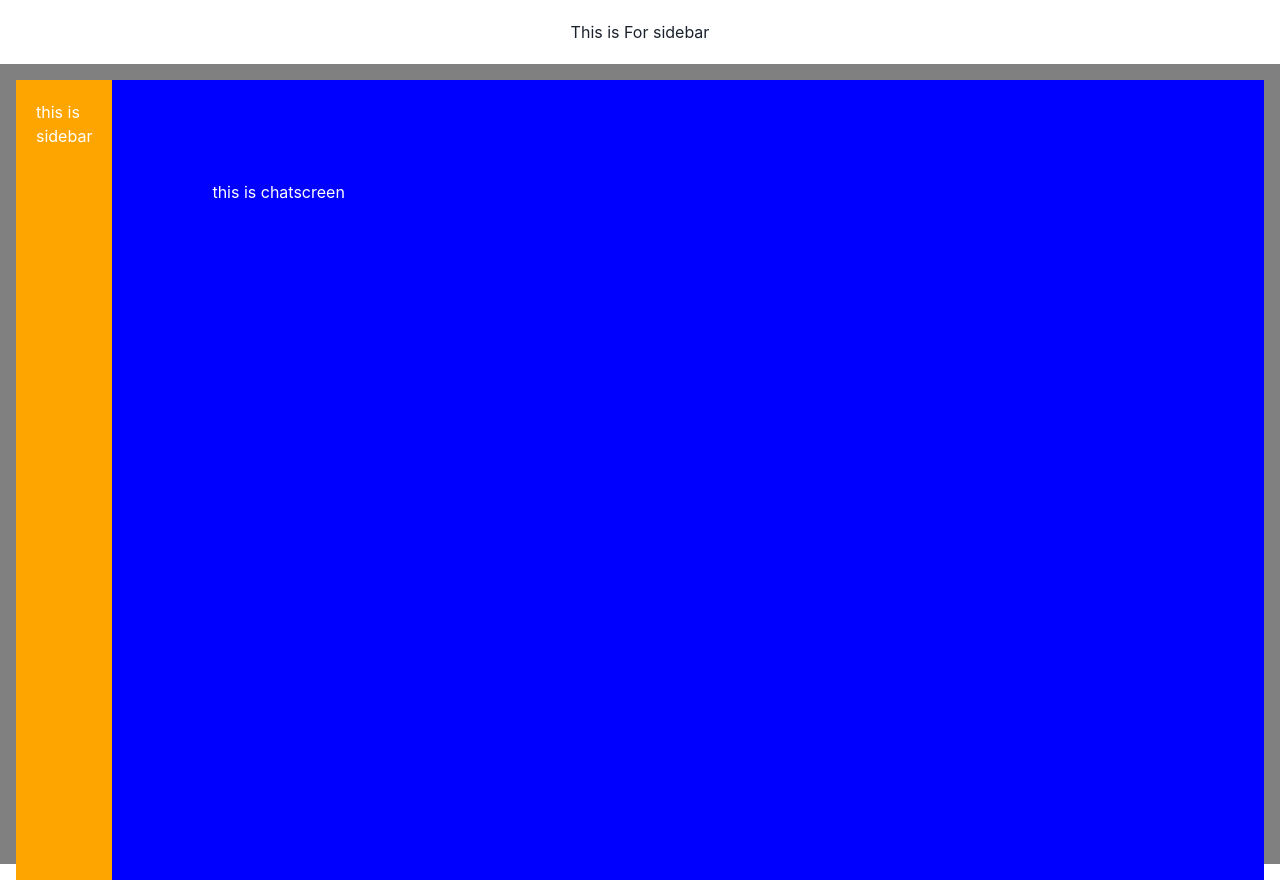
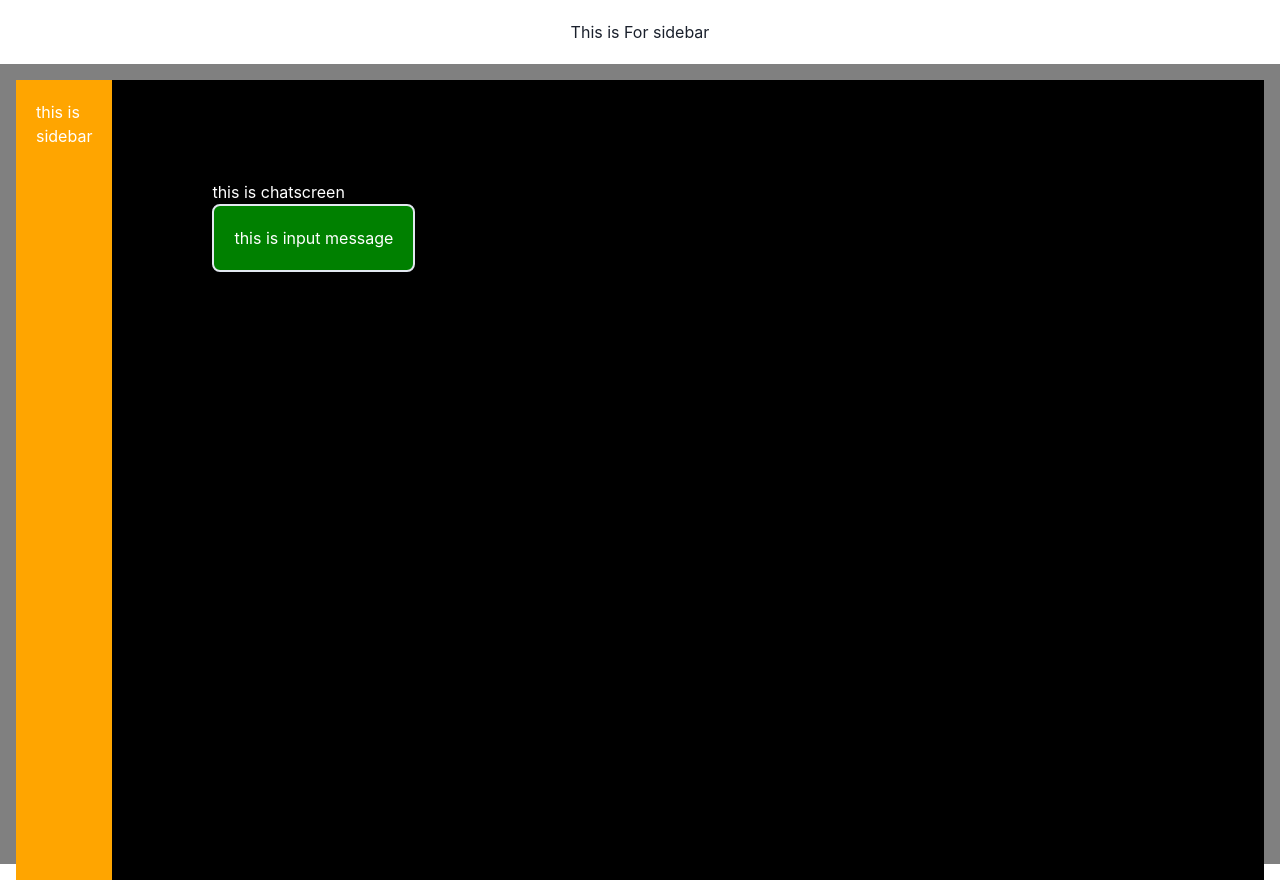
Before and after one commit to Fahlevi20/gpt-chatbot-next-js, a Next.js app: page / in a window 1280 px wide. Built offline with nearby package versions, Linux system fonts and the light colour scheme.

Commit message:
add input text fronted and border

```diff
--- a/src/app/components/Chat/ChatScreen.tsx
+++ b/src/app/components/Chat/ChatScreen.tsx
@@ -2,8 +2,19 @@ import { Box, DarkMode } from "@chakra-ui/react";
 
 export default function ChatScreen() {
     return(
-        <Box backgroundColor={"blue"} width='100%' height={800} p={100}>
+        <Box backgroundColor={"black"} width='100%' height={800} p={100}>
             this is chatscreen
+
+            <Box p={5} backgroundColor={"green"}
+            width={"fit-content"}
+            border='2px' borderColor='gray.200'
+            boxShadow={"xs"}
+            rounded="lg"
+            // borderColor="white.200"
+            // borderRadius={2}
+            >
+                this is input message
+            </Box>
         </Box>
     )
 }
```
